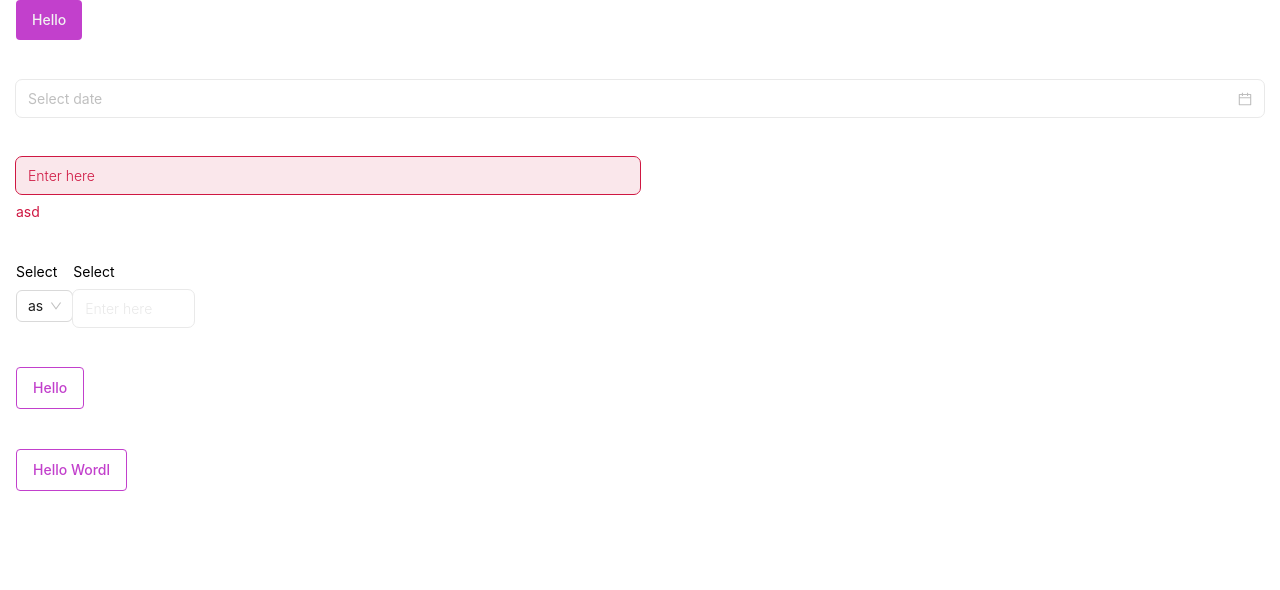
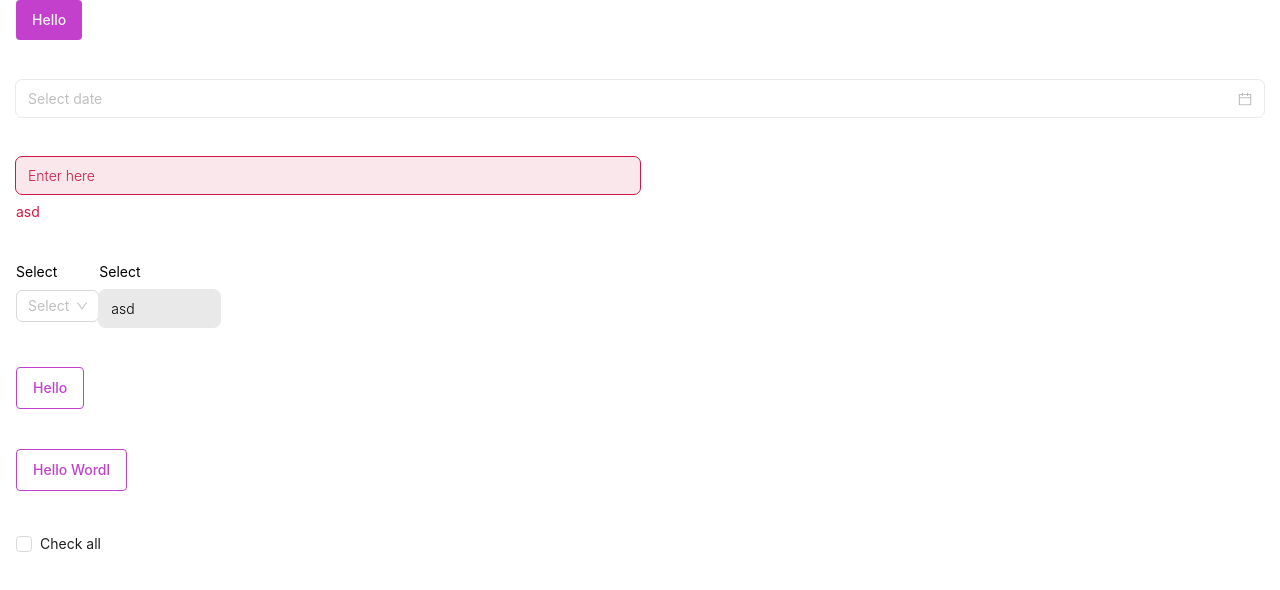
Before and after one commit to tehsin118/react-tailwind-startup, a React (Vite) app: page / in a window 1280 px wide. Shown: the top 590 px of the page. Built offline with nearby package versions, Linux system fonts and the light colour scheme.

Commit message:
Add Checkbox component and enhance Input and CustomSelect components with new features

```diff
--- a/src/App.jsx
+++ b/src/App.jsx
@@ -2,6 +2,7 @@ import React, { useState } from "react";
 import Input from "./components/common/input";
 import Button from "./components/common/button";
 import CustomSelect from "./components/common/select";
+import { Checkbox } from "antd";
 
 const App = () => {
   return (
@@ -11,10 +12,15 @@ const App = () => {
       <Input className="w-1/2" errorMessage="asd" />
       <div className="flex">
         <CustomSelect label="select" />
-        <Input className="w-1/2" label="select" />
+        <Input className="w-1/2" label="select" value="asd" disabled />
       </div>
       <Button text="Hello" variant="secondary" />
       <Button text="Hello wordl" variant="secondary" />
+      <div>
+        <Checkbox>
+          <p className="text-sm">Check all</p>
+        </Checkbox>
+      </div>
     </div>
   );
 };
--- /dev/null
+++ b/src/components/common/checkbox.jsx
@@ -0,0 +1,34 @@
+import React from "react";
+
+const Checkbox = ({
+  id,
+  name,
+  label,
+  labelClass,
+  disabled = false,
+  checked,
+  onChange,
+  image,
+  className,
+}) => {
+  return (
+    <div className={`checkbox-wrapper flex  items-center gap-2 ${className}`}>
+      <input
+        id={id}
+        name={name}
+        type="checkbox"
+        disabled={disabled}
+        checked={checked}
+        onChange={onChange}
+      />
+      {/* Image before label */}
+      <label className="cbx font-medium" htmlFor={id}></label>
+      {image && <img src={image} alt={label} />}
+      <label className={`lbl font-medium ${labelClass}`} htmlFor={id}>
+        {label}
+      </label>
+    </div>
+  );
+};
+
+export default Checkbox;
--- a/src/components/common/input.jsx
+++ b/src/components/common/input.jsx
@@ -1,8 +1,30 @@
-import React, { useState } from "react";
+import React, { useState, useMemo } from "react";
 import { DatePicker } from "antd";
 import dayjs from "dayjs";
 import ThemeAssets from "../../assets/themeAssets";
 
+/**
+ * Custom Input component with support for text, password, and date types
+ * @param {string} type - Input type (text, password, date, etc.)
+ * @param {string} className - CSS classes for the input wrapper
+ * @param {string} inputClass - CSS classes for the input element
+ * @param {string} mainWrapper - CSS classes for the main wrapper div
+ * @param {string} label - Label text for the input
+ * @param {string} labelClass - CSS classes for the label
+ * @param {function} onChange - Callback when input value changes
+ * @param {string} name - Input name attribute
+ * @param {string} id - Input id attribute
+ * @param {any} value - Input value
+ * @param {string} placeholder - Placeholder text
+ * @param {string} icon - Icon to display (typically for password toggle)
+ * @param {number} maxLength - Maximum character length
+ * @param {boolean} error - Error state flag
+ * @param {string} errorMessage - Error message to display
+ * @param {boolean} disabled - Disabled state
+ * @param {boolean} required - Required field flag
+ * @param {number} startDate - Minimum date offset for date picker
+ * @param {string} iconStart - Icon to display at the start of the input
+ */
 const Input = ({
   type = "text",
   className,
@@ -24,52 +46,53 @@ const Input = ({
   startDate = 1,
   iconStart,
 }) => {
+  // State to toggle password visibility
   const [showPassword, setShowPassword] = useState(false);
 
-  const togglePassword = () => {
-    setShowPassword(!showPassword);
-  };
+  // Boolean flags for conditional rendering and logic
+  const isPasswordType = type === "password";
+  const isDateType = type === "date";
 
-  const getInputType = () => {
-    if (type === "password") {
-      return showPassword ? "text" : "password";
-    } else {
-      return type;
-    }
-  };
+  // Determine input type (toggle between text/password for password fields)
+  const inputType = isPasswordType
+    ? showPassword
+      ? "text"
+      : "password"
+    : type;
 
-  const getInputIcon = () => {
-    switch (type) {
-      case "password":
-        return showPassword ? ThemeAssets.eyeOpen : ThemeAssets.eyeClose;
-      default:
-        return icon;
-    }
-  };
+  // Determine which icon to show (eye icons for password, custom icon otherwise)
+  const inputIcon = isPasswordType
+    ? showPassword
+      ? ThemeAssets.eyeOpen
+      : ThemeAssets.eyeClose
+    : icon;
 
-  const disablePastDates = (current) => {
-    return current && current < dayjs().add(startDate, "day").startOf("day");
-  };
+  // Memoized function to disable past dates in date picker
+  // Only recreates when startDate changes
+  const disablePastDates = useMemo(
+    () => (current) =>
+      current && current < dayjs().add(startDate, "day").startOf("day"),
+    [startDate]
+  );
 
-  const wrapperClass = `relative flex items-center gap-3 rounded-md px-3 py-2.5 overflow-hidden outline outline-[#e9e9e9] ${
-    errorMessage && "outline-crimson"
-  }`;
-  const hoverStyle = "hover:outline-[#308748]";
-  const focusStyle = "focus-within:outline focus-within:outline-[#308748] ";
+  // Combined CSS classes for the input wrapper
+  // Includes hover, focus, error, and disabled states
+  const wrapperClasses = `relative flex items-center gap-3 rounded-md px-3 py-2.5 overflow-hidden outline hover:outline-[#308748] focus-within:outline focus-within:outline-[#308748] ${
+    errorMessage ? "outline-crimson bg-crimson/10" : "outline-input-outline"
+  } ${disabled ? "bg-[#e9e9e9]" : ""} ${className}`;
 
-  const baseStyle = `w-full h-full bg-transparent border-none outline-none  ${
-    icon && "pr-6"
-  }`;
-  const typoStyle = `text-black text-sm font-light font-inter placeholder:font-light placeholder:text-[#e9e9e9] ${
-    errorMessage && "text-crimson placeholder:text-crimson"
-  }`;
-  const errorInputClass =
-    "bg-crimson/10 outline outline-crimson focus-within:outline focus-within:outline-[#308748]";
+  // Combined CSS classes for the input element
+  // Includes typography, placeholder, error, and disabled states
+  const inputClasses = `w-full h-full bg-transparent border-none outline-none text-black text-sm font-light font-inter
+  placeholder:font-light placeholder:text-[#e9e9e9] ${
+    disabled && "text-[#888888]"
+  } ${icon ? "pr-6" : ""} ${
+    errorMessage ? "text-crimson placeholder:text-crimson" : ""
+  } ${inputClass}`;
 
   return (
-    <div
-      className={`flex flex-col gap-2 ${error ? "error" : ""} ${mainWrapper}`}
-    >
+    <div className={`flex flex-col gap-2 ${mainWrapper}`}>
+      {/* Render label with optional required indicator */}
       {label && (
         <label className={`text-sm capitalize font-inter ${labelClass}`}>
           {label}
@@ -77,15 +100,15 @@ const Input = ({
         </label>
       )}
 
-      {type === "date" ? (
-        <div
-          className={` ${wrapperClass} ${focusStyle} ${hoverStyle}  ${className} ${
-            errorMessage && errorInputClass
-          } ${disabled ? "bg-[#6b6b6b31]" : ""}`}
-        >
+      <div className={wrapperClasses}>
+        {/* Start icon (displayed before input) */}
+        {iconStart && <img src={iconStart} alt="icon" className="size-5" />}
+
+        {/* Conditional rendering: DatePicker for date type, regular input for others */}
+        {isDateType ? (
           <DatePicker
             onChange={onChange}
-            className={`!p-0 focus:shadow-none focus:outline-none focus-within:outline-none focus-within:shadow-none ${baseStyle} ${inputClass}`}
+            className={`!p-0 focus:shadow-none focus:outline-none focus-within:outline-none focus-within:shadow-none w-full h-full ${inputClass}`}
             disabledDate={disablePastDates}
             rootClassName="!border-none !shadow-none !outline-none [&_input]:!leading-[0] [&_.ant-picker-input]:!shadow-none [&_.ant-picker-input]:!outline-none"
             classNames={{
@@ -94,39 +117,34 @@ const Input = ({
               },
             }}
             format="DD/MM/YYYY"
-          />{" "}
-        </div>
+          />
         ) : (
-        <div
-          className={`${wrapperClass} ${focusStyle} ${hoverStyle} ${className} ${
-            errorMessage && errorInputClass
-          } ${disabled ? "bg-[#6b6b6b31]" : ""}`}
-        >
-          {iconStart && <img src={iconStart} alt="ss" className="size-5" />}
-
           <input
             autoComplete="off"
-            type={getInputType()}
+            type={inputType}
             id={id}
             name={name}
             value={value}
             onChange={onChange}
-            className={`${baseStyle} ${typoStyle} ${inputClass}`}
+            className={inputClasses}
             disabled={disabled}
             maxLength={maxLength}
             placeholder={placeholder}
           />
+        )}
 
+        {/* End icon (typically for password toggle or decorative icon) */}
         {icon && (
           <img
-              src={getInputIcon()}
+            src={inputIcon}
             alt="icon"
             className="absolute right-2.5 top-1/2 -translate-y-1/2 h-5 cursor-pointer"
-              onClick={togglePassword}
+            onClick={() => isPasswordType && setShowPassword(!showPassword)}
           />
         )}
       </div>
-      )}
+
+      {/* Display error message if present */}
       {errorMessage && <p className="text-sm text-crimson">{errorMessage}</p>}
     </div>
   );
--- a/src/components/common/select.jsx
+++ b/src/components/common/select.jsx
@@ -1,25 +1,31 @@
-import React from "react";
+import React, { useMemo } from "react";
 import { Select } from "antd";
 
-const SelectSkeleton = ({ height = 40, width = "100%" }) => {
-  return (
-    <div className="select-wrapper">
-      <div
-        className="animate-pulse bg-gray-300 rounded"
-        style={{
-          height: height,
-          width: width,
-          minWidth: typeof width === "string" ? width : `${width}px`,
-        }}
-      />
-    </div>
-  );
-};
+/**
+ * Skeleton loader component for Select
+ * @param {number} height - Height of the skeleton
+ * @param {string|number} width - Width of the skeleton
+ */
 
+/**
+ * Custom Select component wrapper for Ant Design Select
+ * @param {string} wrapperClasses - CSS classes for the wrapper div
+ * @param {string} className - CSS classes for the Select component
+ * @param {any} value - Selected value(s)
+ * @param {function} onChange - Callback when selection changes
+ * @param {Array} options - Array of options with {value, label, key?}
+ * @param {string} label - Label text for the select
+ * @param {string} labelClass - CSS classes for the label
+ * @param {boolean} error - Error state flag
+ * @param {string} placeholder - Placeholder text
+ * @param {boolean} showSearch - Enable search functionality
+ * @param {string} mode - Select mode (multiple, tags, etc.)
+ * @param {string} errorMessage - Error message to display
+ */
 const CustomSelect = ({
   wrapperClasses,
   className,
-  value = "as",
+  value,
   onChange,
   options,
   label,
@@ -29,75 +35,75 @@ const CustomSelect = ({
   showSearch,
   mode,
   errorMessage,
-  loading,
 }) => {
-  // Function to remove accents/diacritics for search comparison
+  // Remove accent/diacritics from text for better search comparison
   const removeAccents = (str) => {
     if (!str) return "";
     return str.normalize("NFD").replace(/[\u0300-\u036f]/g, "");
   };
 
-  // Show skeleton when loading
-  if (loading) {
+  // Memoized filter function for search functionality
+  // Only created when showSearch is enabled to optimize performance
+  const filterOption = useMemo(
+    () =>
+      showSearch
+        ? (input, option) => {
+            const normalizedInput = removeAccents(input).toLowerCase();
+            const normalizedLabel = removeAccents(
+              option?.label || ""
+            ).toLowerCase();
+            return normalizedLabel.includes(normalizedInput);
+          }
+        : undefined,
+    [showSearch]
+  );
+
+  // Memoized mapped options to prevent recreation on every render
+  // Ensures each option has a unique key
+  const mappedOptions = useMemo(
+    () =>
+      options?.map((option, index) => ({
+        key: option.key || `${option.value}-${index}`,
+        value: option.value,
+        label: option.label,
+      })),
+    [options]
+  );
+
+  // Combined CSS classes for the Select component
+  // Includes hover, focus, and typography styles
+  const selectClasses = `${className} [&_.ant-select-selector]:hover:!border-red-400 [&_.ant-select-selector]:focus:!border-red-400 [&_.ant-select-selector]:focus-within:!border-red-400 [&_.ant-select-selection-placeholder]:text-sm [&_.ant-select-selection-item]:text-sm`;
+
   return (
     <div
-        className={`select-wrapper ${wrapperClasses} ${error ? "error" : ""}`}
+      className={`select-wrapper flex flex-col gap-2 ${wrapperClasses} ${
+        error ? "error" : ""
+      }`}
     >
+      {/* Render label if provided */}
       {label && (
-          <label className={`${labelClass} ${value ? "active" : ""} min-w-fit`}>
+        <label className={`block text-sm capitalize ${labelClass}`}>
           {label}
         </label>
       )}
-        <SelectSkeleton height={height} width={width || minWidth} />
-      </div>
-    );
-  }
 
-  const filterOption = (input, option) => {
-    const normalizedInput = removeAccents(input).toLowerCase();
-    const normalizedLabel = removeAccents(option?.label || "").toLowerCase();
-    return normalizedLabel.includes(normalizedInput);
-  };
-
-  const baseStyle = ``;
-  const typoStyle = `[&_.ant-select-selection-placeholder]:text-sm [&_.ant-select-selection-item]:text-sm [&_.ant-select-selection-item]:leading-`;
-  const focusStyle = `[&_.ant-select-selector]:focus:!border-red-400 [&_.ant-select-selector]:focus-within:!border-red-400`;
-  const hoverStyle = `[&_.ant-select-selector]:hover:!border-red-400`;
-  return (
-    <>
-      <div
-        className={`select-wrapper flex flex-col gap-2 ${wrapperClasses}  ${
-          error ? "error" : ""
-        } `}
-      >
-        {label && (
-          <label className={`block text-sm capitalize ${labelClass}   `}>
-            {label}
-          </label>
-        )}
+      {/* Ant Design Select component */}
       <Select
         onChange={onChange}
-          options={options?.map((option, index) => ({
-            key: option.key || `${option.value}-${index}`,
-            value: option.value,
-            label: option.label,
-          }))}
+        options={mappedOptions}
         showSearch={showSearch}
         value={value}
-          className={`${className} ${focusStyle} ${baseStyle} ${typoStyle} ${hoverStyle} `}
-          classNames={{ popup: { root: "custom-select-dropdown " } }}
+        className={selectClasses}
+        classNames={{ popup: { root: "custom-select-dropdown" } }}
         placeholder={placeholder}
         mode={mode}
-          filterOption={showSearch ? filterOption : undefined}
+        filterOption={filterOption}
         notFoundContent={<p></p>}
       />
-        {errorMessage && (
-          <p className="extra-small text-xs font-medium text-red-600">
-            {errorMessage}
-          </p>
-        )}
+
+      {/* Display error message if present */}
+      {errorMessage && <p className="text-sm text-crimson">{errorMessage}</p>}
     </div>
-    </>
   );
 };
 
--- a/src/style/index.css
+++ b/src/style/index.css
@@ -26,6 +26,7 @@
   --color-bg: #ffffff;
   --color-text: #1a1a1a;
   --color-primary: #d15f27;
+  --color-input-outline: #e9e9e9;
 
   /* breakpoints */
   /* --breakpoint-xs: 430px;
```
Lines whose indentation alone changed are shown as unchanged.
